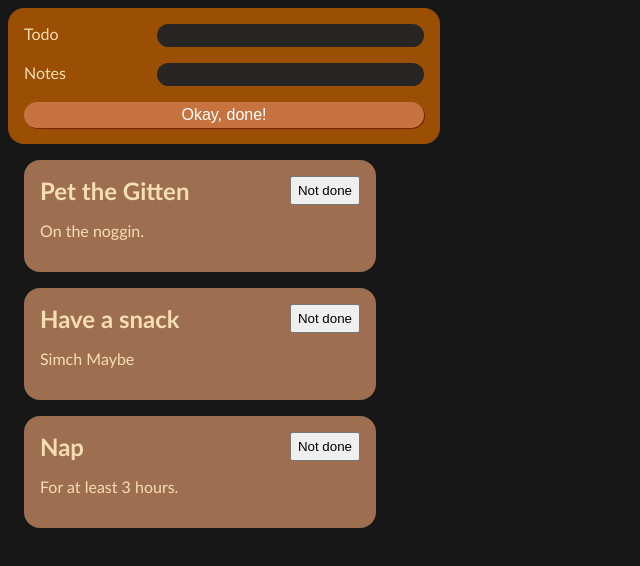
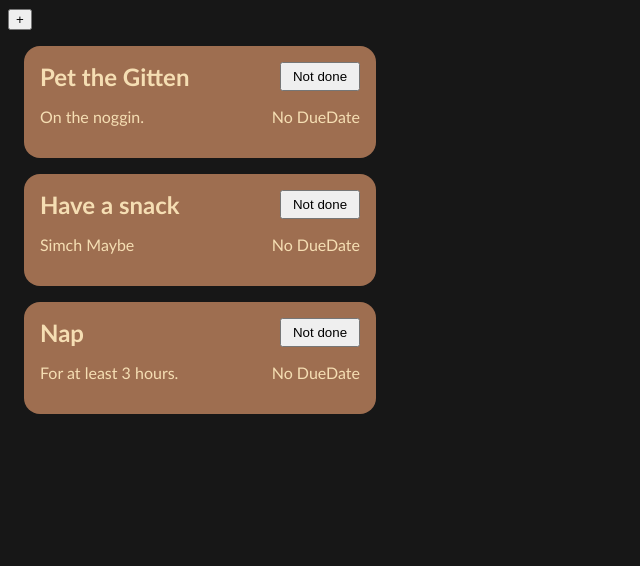
Before and after one commit to FukcThat/React-Todo-List, a React (Vite) app: page / in a window 1280 px wide. Shown: the top 566 px of the page, without its empty margins (0-640 px from the left). Built offline with nearby package versions, Linux system fonts and the light colour scheme.

Commit message:
ADD: Due Date input field FEAT: Implemented Form visibility toggle

```diff
--- a/src/App.jsx
+++ b/src/App.jsx
@@ -4,6 +4,11 @@ import TodoForm from "./components/TodoForm";
 
 function App() {
   const [todos, setTodos] = useState(dummyTodoArray);
+  const [isOpen, setIsOpen] = useState(false);
+
+  const toggleVisibility = () => {
+    setIsOpen((isOpen) => !isOpen);
+  };
 
   const toggleDone = (title) => {
     setTodos(
@@ -18,7 +23,8 @@ function App() {
 
   return (
     <>
-      <TodoForm setTodos={setTodos} />
+      <button onClick={toggleVisibility}>{isOpen ? "x" : "+"}</button>
+      {isOpen && <TodoForm setTodos={setTodos} />}
       <div>
         {todos.map((todo) => {
           return (
@@ -31,6 +37,9 @@ function App() {
                 {todo.isDone ? "Done" : "Not done"}
               </button>
               <p>{todo.description}</p>
+              <p className="justify-self-end">
+                {todo.dueDate ? "Due on:  " + todo.dueDate : "No DueDate"}
+              </p>
             </div>
           );
         })}
--- a/src/components/TodoForm.jsx
+++ b/src/components/TodoForm.jsx
@@ -4,6 +4,7 @@ import { Todo } from "../lib/Todo";
 export default function TodoForm({ setTodos }) {
   const [titleInput, setTitleInput] = useState("");
   const [descriptionInput, setDescriptionInput] = useState("");
+  const [dueDateInput, setDueDateInput] = useState("");
 
   const SubmitForm = (e) => {
     e.preventDefault();
@@ -11,11 +12,12 @@ export default function TodoForm({ setTodos }) {
 
     if (titleInput == "" || descriptionInput == "") return;
 
-    const newTodo = new Todo(titleInput, descriptionInput);
+    const newTodo = new Todo(titleInput, descriptionInput, dueDateInput);
     setTodos((oldTodos) => [...oldTodos, newTodo]);
 
     setTitleInput("");
     setDescriptionInput("");
+    setDueDateInput("");
   };
 
   return (
@@ -25,6 +27,7 @@ export default function TodoForm({ setTodos }) {
         <input
           type="text"
           value={titleInput}
+          placeholder="What do you want do do?"
           onChange={(e) => setTitleInput(e.target.value)}
         />
       </div>
@@ -33,7 +36,16 @@ export default function TodoForm({ setTodos }) {
         <input
           type="text"
           value={descriptionInput}
+          placeholder="Anything important to remember?"
           onChange={(e) => setDescriptionInput(e.target.value)}
+        />
+      </div>
+      <div className="todo-form--input-group">
+        <label>Due Date</label>
+        <input
+          type="date"
+          value={dueDateInput}
+          onChange={(e) => setDueDateInput(e.target.value)}
         />
       </div>
       <button type="submit" className="todo-form--submit-btn">
--- a/src/index.css
+++ b/src/index.css
@@ -17,6 +17,10 @@ input {
   padding-block: 0.25rem;
 }
 
+.justify-self-end {
+  justify-self: end;
+}
+
 .todo-container {
   background-color: rgb(158, 110, 80);
   max-width: 20rem;
@@ -28,7 +32,7 @@ input {
 }
 
 .todo--isDone-btn {
-  max-width: 5rem;
+  width: 5rem;
   justify-self: end;
 }
 
@@ -54,5 +58,5 @@ input {
   border-radius: 1rem;
   border: none;
   padding-block: 0.25rem;
-  box-shadow: 1px 1px rgb(121, 35, 1);
+  box-shadow: 1px 1px 2px rgb(121, 35, 1);
 }
--- a/src/lib/Todo.js
+++ b/src/lib/Todo.js
@@ -1,11 +1,12 @@
 export class Todo {
-    constructor(title, description) {
-        this.title = title
-        this.description = description
-        this.isDone = false
-    }
+  constructor(title, description, dueDate) {
+    this.title = title;
+    this.description = description;
+    this.dueDate = dueDate;
+    this.isDone = false;
+  }
 
-    ToggleDone = () => {
-        this.isDone = !this.isDone
-    }
+  ToggleDone = () => {
+    this.isDone = !this.isDone;
+  };
 }
```
